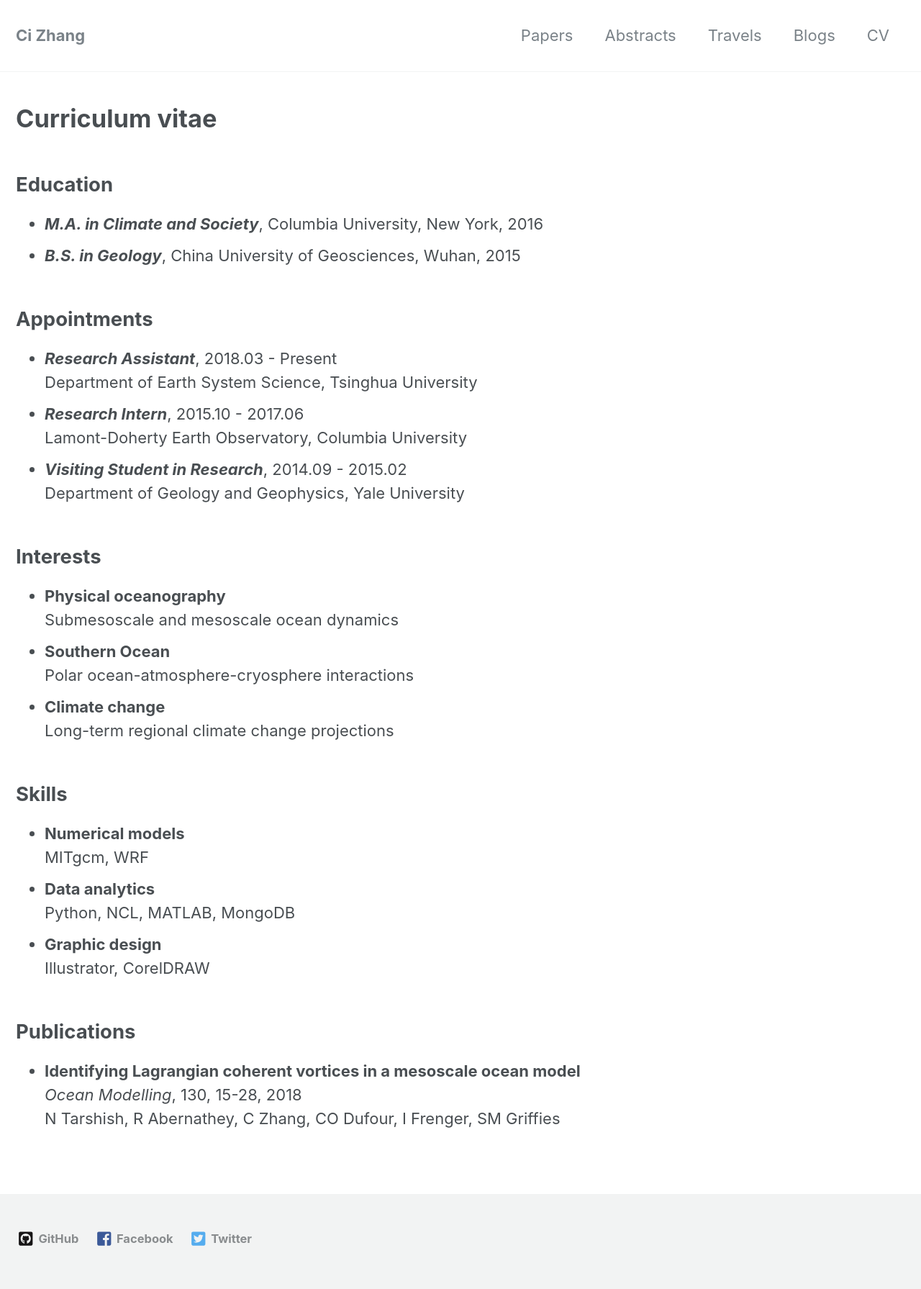
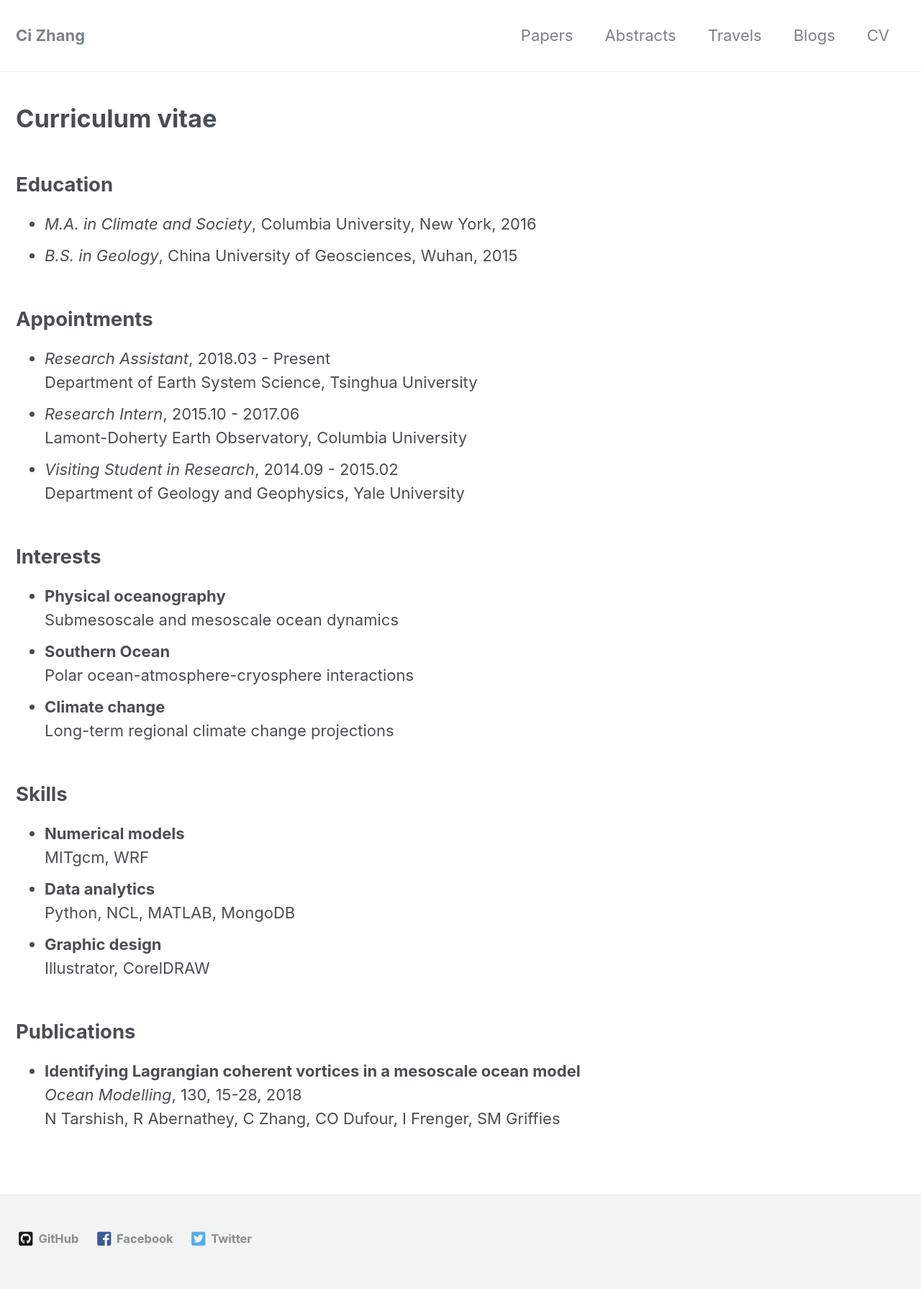
Before and after one commit to ci-zhang/ci-zhang.github.io, a Jekyll site: the page built from _pages/cv.md, in a window 1280 px wide. Shown: the whole page at 72% size. Built offline with Jekyll 4.4.1, drawn with Linux system fonts in a browser that asks for light colours; nearby versions of some CDN libraries; a style sheet for code colours, icons or effects is not loaded.

Commit message:
update CV format

```diff
--- a/_pages/cv.md
+++ b/_pages/cv.md
@@ -6,15 +6,15 @@ layout: space
 # Curriculum vitae
 
 ## Education
-*  **_M.A. in Climate and Society_**, Columbia University, New York, 2016
-*  **_B.S. in Geology_**, China University of Geosciences, Wuhan, 2015
+*  _M.A. in Climate and Society_, Columbia University, New York, 2016
+*  _B.S. in Geology_, China University of Geosciences, Wuhan, 2015
 
 ## Appointments
-*  **_Research Assistant_**, 2018.03 - Present
+*  _Research Assistant_, 2018.03 - Present
    Department of Earth System Science, Tsinghua University
-*  **_Research Intern_**, 2015.10 - 2017.06
+*  _Research Intern_, 2015.10 - 2017.06
    Lamont-Doherty Earth Observatory, Columbia University
-*  **_Visiting Student in Research_**, 2014.09 - 2015.02
+*  _Visiting Student in Research_, 2014.09 - 2015.02
    Department of Geology and Geophysics, Yale University
 
 ## Interests
```
